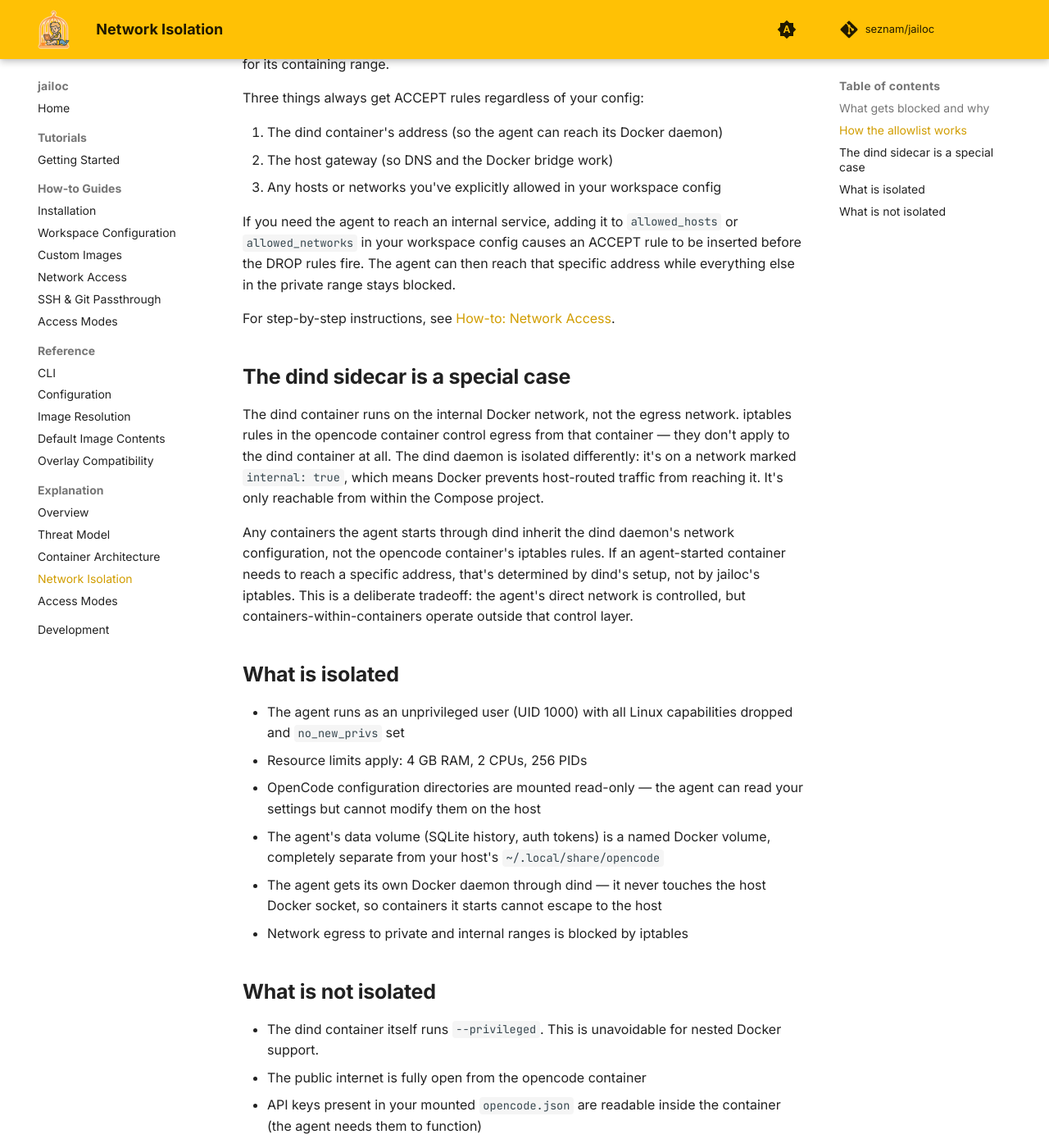
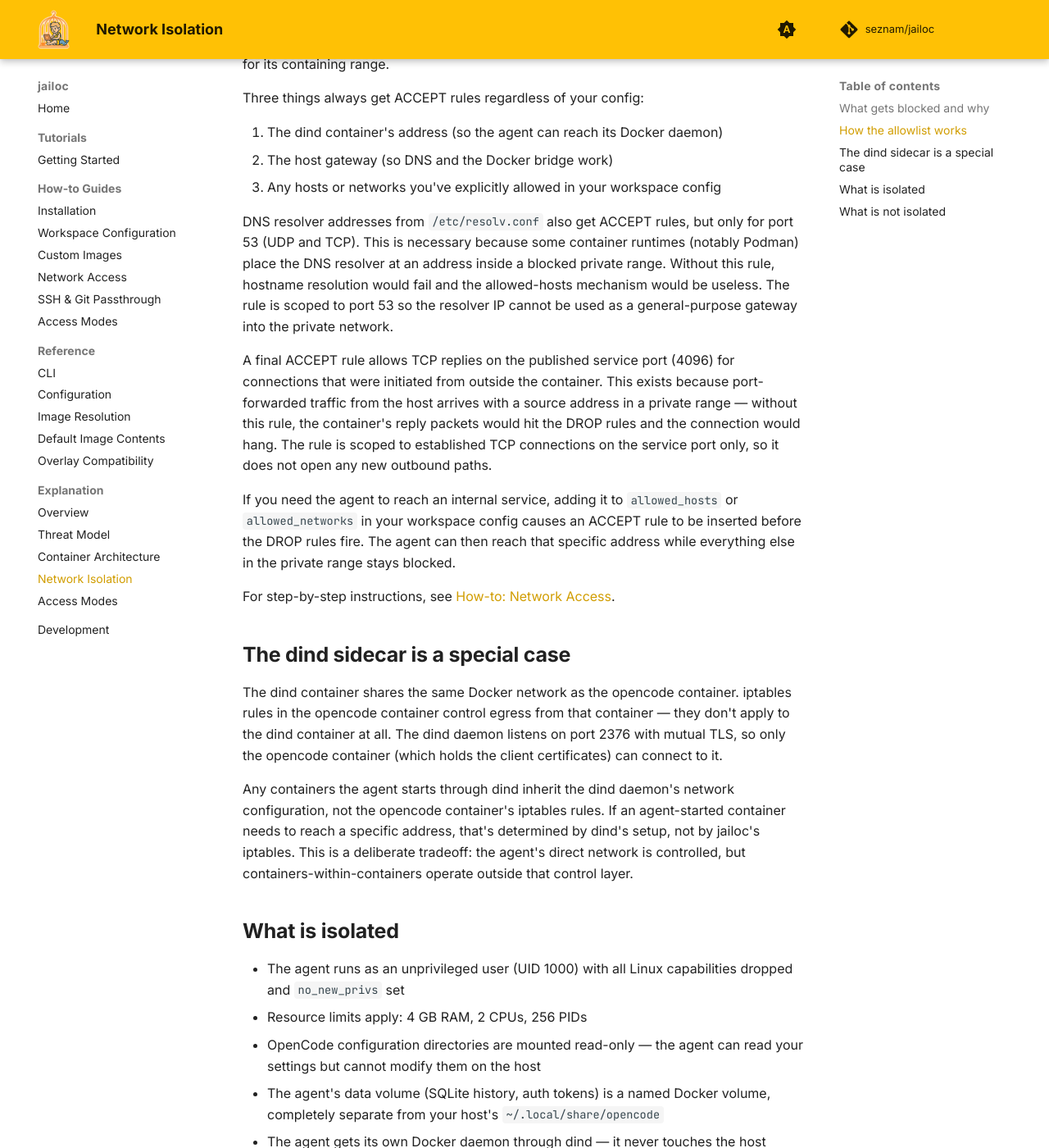
Before and after one commit to speedo17/jailoc, an MkDocs documentation site: the page built from docs/explanation/network-isolation.md, in a window 1280 px wide and 1400 px high, scrolled down 1138 px. Shown: the whole window at 82% size. Built offline with MkDocs 1.6.1 and Material for MkDocs 9.7.7, drawn with Linux system fonts in a browser that asks for light colours; comment, search, counter and statistics services are not loaded.

Commit message:
fix(podman): whitelist DNS resolvers and collapse networks for Podman compatibility (#57)
* fix(entrypoint): whitelist DNS resolvers to fix Podman compatibility

* fix(compose): collapse dual networks to single network for Podman compatibility

* docs: update network architecture to reflect single network

* fix(entrypoint): allow reply traffic for port-forwarded connections

* fix(entrypoint): restrict DNS whitelist to port 53 and handle IPv6

* fix(entrypoint): scope conntrack rule to service port and update docs

---------

Co-authored-by: OpenCode Agent <agent@opencode>

```diff
--- a/docs/explanation/network-isolation.md
+++ b/docs/explanation/network-isolation.md
@@ -28,13 +28,17 @@ Three things always get ACCEPT rules regardless of your config:
 2. The host gateway (so DNS and the Docker bridge work)
 3. Any hosts or networks you've explicitly allowed in your workspace config
 
+DNS resolver addresses from `/etc/resolv.conf` also get ACCEPT rules, but only for port 53 (UDP and TCP). This is necessary because some container runtimes (notably Podman) place the DNS resolver at an address inside a blocked private range. Without this rule, hostname resolution would fail and the allowed-hosts mechanism would be useless. The rule is scoped to port 53 so the resolver IP cannot be used as a general-purpose gateway into the private network.
+
+A final ACCEPT rule allows TCP replies on the published service port (4096) for connections that were initiated from outside the container. This exists because port-forwarded traffic from the host arrives with a source address in a private range — without this rule, the container's reply packets would hit the DROP rules and the connection would hang. The rule is scoped to established TCP connections on the service port only, so it does not open any new outbound paths.
+
 If you need the agent to reach an internal service, adding it to `allowed_hosts` or `allowed_networks` in your workspace config causes an ACCEPT rule to be inserted before the DROP rules fire. The agent can then reach that specific address while everything else in the private range stays blocked.
 
 For step-by-step instructions, see [How-to: Network Access](../how-to/network-access.md).
 
 ## The dind sidecar is a special case
 
-The dind container runs on the internal Docker network, not the egress network. iptables rules in the opencode container control egress from that container — they don't apply to the dind container at all. The dind daemon is isolated differently: it's on a network marked `internal: true`, which means Docker prevents host-routed traffic from reaching it. It's only reachable from within the Compose project.
+The dind container shares the same Docker network as the opencode container. iptables rules in the opencode container control egress from that container — they don't apply to the dind container at all. The dind daemon listens on port 2376 with mutual TLS, so only the opencode container (which holds the client certificates) can connect to it.
 
 Any containers the agent starts through dind inherit the dind daemon's network configuration, not the opencode container's iptables rules. If an agent-started container needs to reach a specific address, that's determined by dind's setup, not by jailoc's iptables. This is a deliberate tradeoff: the agent's direct network is controlled, but containers-within-containers operate outside that control layer.
 
```
Also changed, not shown: AGENTS.md (+1 -1 lines), docs/explanation/container-architecture.md (+6 -10 lines), 2 other files.
